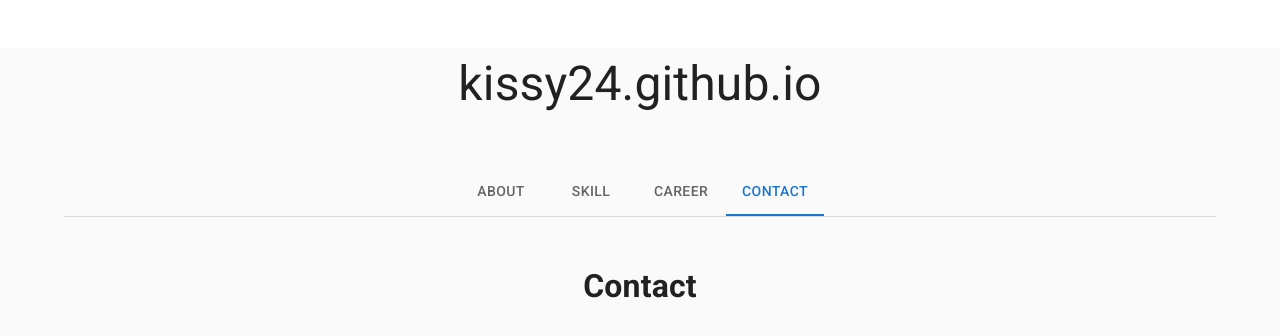
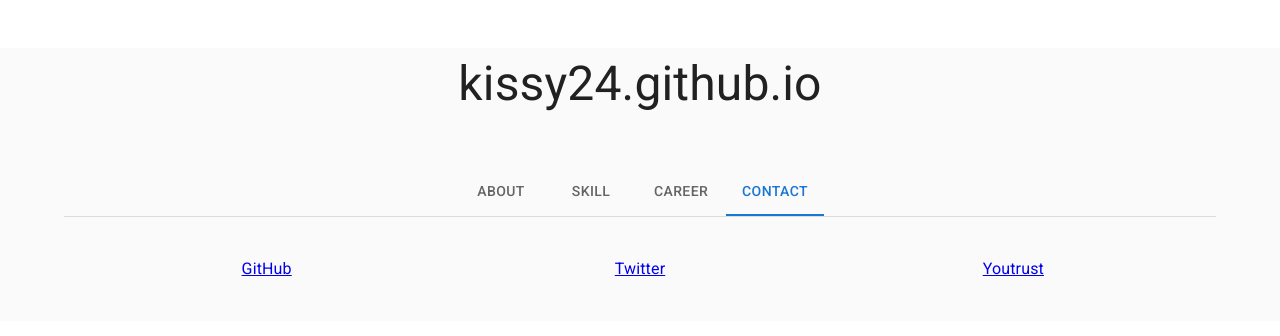
Before and after one commit to kissy24/kissy24.github.io, a React (Create React App) app in the folder portfolio/: page / in a window 1280 px wide. Both pictures are taken after a click on the tab "CONTACT". Shown: the top 336 px of the page. Built offline with nearby package versions, Linux system fonts and the light colour scheme.

Commit message:
I have listed a website for you to contact me.

```diff
--- a/portfolio/src/components/contents/contact.js
+++ b/portfolio/src/components/contents/contact.js
@@ -1,7 +1,23 @@
 import React from "react";
+import Box from '@mui/material/Box';
+import Grid from '@mui/material/Grid';
 
 export default function Contact() {
     return (
-        <h1>Contact</h1>
+        <div>
+            <Box sx={{ flexGrow: 1 }}>
+                <Grid container spacing={2}>
+                    <Grid item xs={4}>
+                        <p><a href="https://github.com/kissy24">GitHub</a></p>
+                    </Grid>
+                    <Grid item xs={4}>
+                        <p><a href="https://twitter.com/kissy_24">Twitter</a></p>
+                    </Grid>
+                    <Grid item xs={4}>
+                        <p><a href="https://youtrust.jp/users/kissy24">Youtrust</a></p>
+                    </Grid>
+                </Grid>
+            </Box>
+        </div>
     );
 }
```
